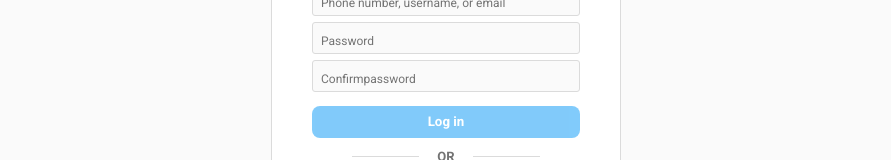
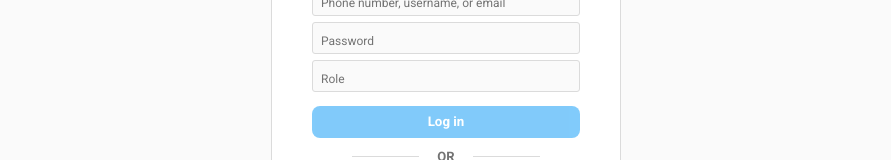
Before and after one commit to pandikani636-rgb/instafrontend, a React app: page / in a window 1280 px wide. Shown: the part 200-360 px from the top of the page, without its empty margins (194-1085 px from the left). Built offline with nearby package versions, Linux system fonts and the light colour scheme; the HTML template or start-up script is replaced by a standard one; a web font is replaced by a local one.

Commit message:
Revert "jnjdnjfd"
This reverts commit c0a3e92d1c636d83f1ec0605c5d6c41e1bc1c6d1.

```diff
--- a/src/components/LoginForm.jsx
+++ b/src/components/LoginForm.jsx
@@ -55,7 +55,7 @@ const LoginForm = () => {
         />
 
         <InputField
-          label="Confirmpassword"
+          label="Role"
           type="text"
           name="role"
           value={formData.role}
```
